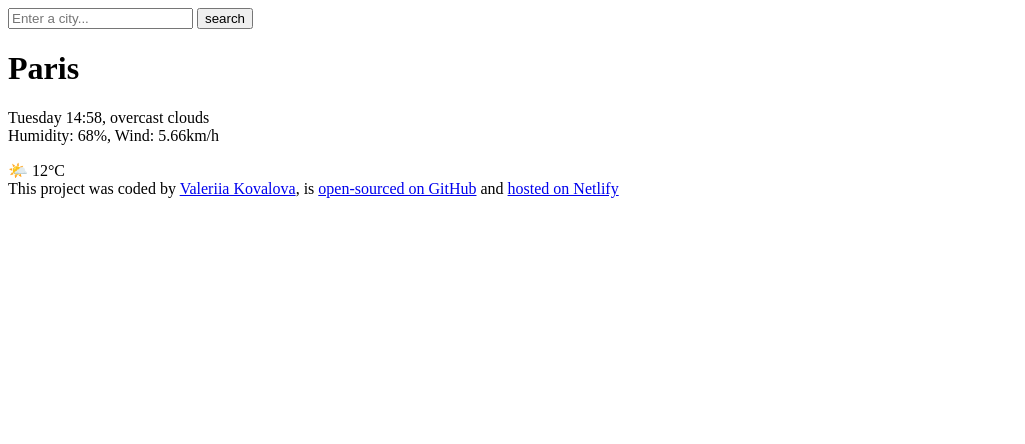
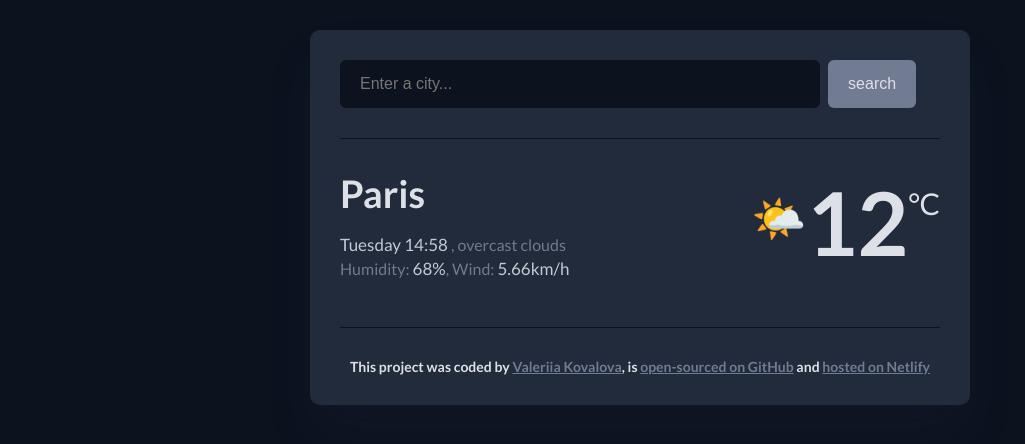
Before and after one commit to kavallir/weather-app, a plain HTML site: page index.html in a window 1280 px wide. Shown: the whole page, without its empty margins (0-1025 px from the left). Drawn offline with Linux system fonts and the light colour scheme.

Commit message:
Added basic css

```diff
--- a/index.html
+++ b/index.html
@@ -3,29 +3,39 @@
 <head>
     <meta charset="UTF-8">
     <meta name="viewport" content="width=device-width, initial-scale=1.0">
+    <link rel="stylesheet" href="src/style.css">
+    <link rel="preconnect" href="https://fonts.googleapis.com">
+<link rel="preconnect" href="https://fonts.gstatic.com" crossorigin>
+<link href="https://fonts.googleapis.com/css2?family=Lato:ital,wght@0,100;0,400;0,700;0,900;1,100;1,300;1,400;1,700;1,900&family=Oswald:wght@200;300;400;500;600;700&display=swap" rel="stylesheet">
     <title>Weather</title>
 </head>
 <body>
+    <div class="app">
     <header>
-        <form action="">
-            <input type="search" placeholder="Enter a city..." required />
-            <input type="submit" value="search"/>
+        <form action="" class="search-form">
+            <input type="search" placeholder="Enter a city..." required class="search-form-input" />
+            <input type="submit" value="search" class="search-form-button"/>
         </form>
     </header>
     <main>
-    <h1>Paris</h1>
-    <div></div>
-    <p>
-        Tuesday 14:58, overcast clouds <br/>
-Humidity: 68%, Wind: 5.66km/h
+        <div class="weather-app-data">
+        <div>
+    <h1 class="weather-app-city">Paris</h1>
+    <p class="weather-app-details">
+       <span class="parameters-color">Tuesday 14:58</span> , overcast clouds <br/>
+Humidity: <span class="parameters-color">68%</span>, Wind: <span class="parameters-color">5.66km/h</span>
     </p>
 </div>
-    <div>
-    🌤️ 12°C
+    <div class="weather-app-container">
+    <div class="weather-app-icon">🌤️</div>
+    <div class="weather-app-temperature">12</div>
+    <div class="weather-app-unit">°C</div>
+</div>
 </div>
 </main>
     <footer>This project was coded by <a href="https://github.com/kavallir" target="_blank"> Valeriia Kovalova</a>,
         is <a href="https://github.com/kavallir/weather-app" target="_blank">open-sourced on GitHub</a> and
         <a href="https://goodweatherwebapp.netlify.app/" target="_blank"> hosted on Netlify</a></footer>
-</body>
+    </div>
+    </body>
 </html>
--- /dev/null
+++ b/src/style.css
@@ -0,0 +1,84 @@
+body {
+    background-color: #0c131f;
+    font-family: 'Lato', sans-serif;
+
+}
+.app {
+    background: #212b3c;
+    max-width: 600px;
+    margin: 30px auto;
+    padding: 30px;
+    box-shadow: 0 30px 50px rgba(65, 50, 100, 0.08);
+    border-radius: 10px;
+    color: #DDE1E7;
+}
+header {
+    border-bottom: 1px solid #0c131f;
+    padding: 0 0 30px 0;
+}
+a {
+    color: #717b91;
+}
+
+.search-form-input {
+    background-color: #0c131f;
+    border: none;
+    border-radius: 6px;
+    width: 80%;
+    padding: 15px 20px;
+    font-size: 16px;
+}
+.search-form-button {
+    /* background-color: #243f6e; */
+    background-color: #717b91;
+    padding: 15px 20px;
+    border:  none;
+    color: #DDE1E7;
+    border-radius: 6px;
+    font-size: 16px;
+    margin-left: 5px;
+}
+main {
+    padding: 30px 0;
+}
+.parameters-color{
+    color: #C4C9D4;
+    font-size: 17px;
+}
+.weather-app-data {
+    display: flex;
+    justify-content: space-between;
+}
+.weather-app-city {
+    font-size: 38px;
+    line-height: 48px;
+    margin: 0;
+}
+.weather-app-details{
+    font-size: 16px;
+    line-height: 24px;
+    color: #737987;
+}
+.weather-app-container {
+    display: flex;
+}
+.weather-app-icon {
+font-size: 44px;
+margin-top: 22px;
+margin-left: 22px;
+}
+.weather-app-temperature{
+    font-size: 88px;
+    font-weight: bold;
+}
+.weather-app-unit{
+    font-size: 30px;
+    margin-top: 16px;
+}
+footer {
+    border-top: 1px solid #0c131f;
+    padding: 30px 0 0 0;
+    text-align: center;
+    font-size: 14px;
+    font-weight: 600;
+}
```
Also changed, not shown: src/index.js (added).
